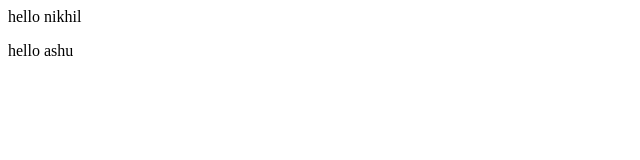
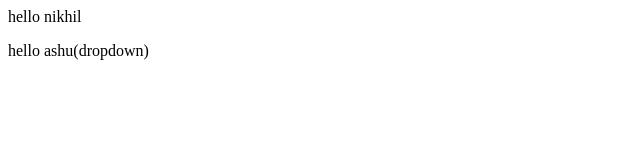
Before and after one commit to NikhilSinghal2004/localrepo, a plain HTML site: page index.html in a window 1280 px wide. Shown: the full height of the page, 0-640 px from the left. Drawn offline with Linux system fonts and the light colour scheme.

```diff
--- a/index.html
+++ b/index.html
@@ -1,2 +1,2 @@
 <p>hello nikhil</p>
-<p>hello ashu</p>
+<p>hello ashu(dropdown)</p>
```
